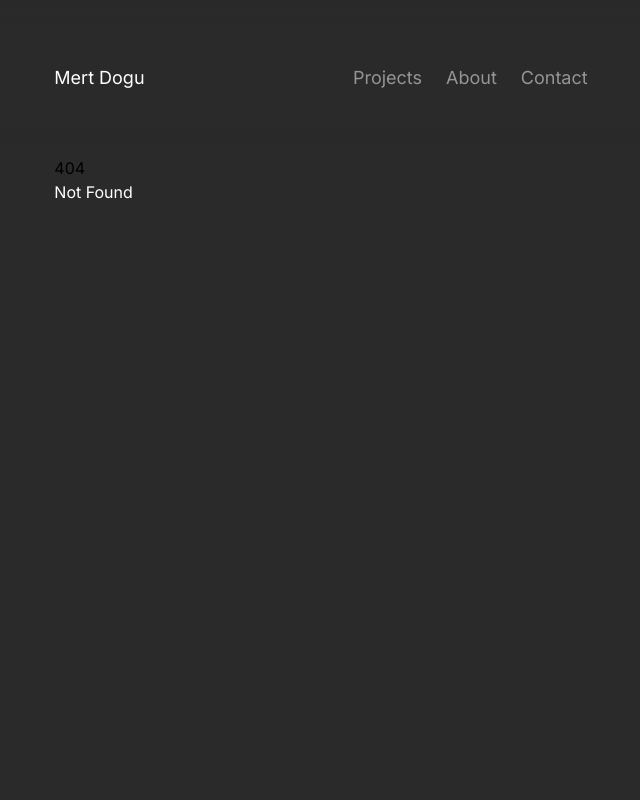
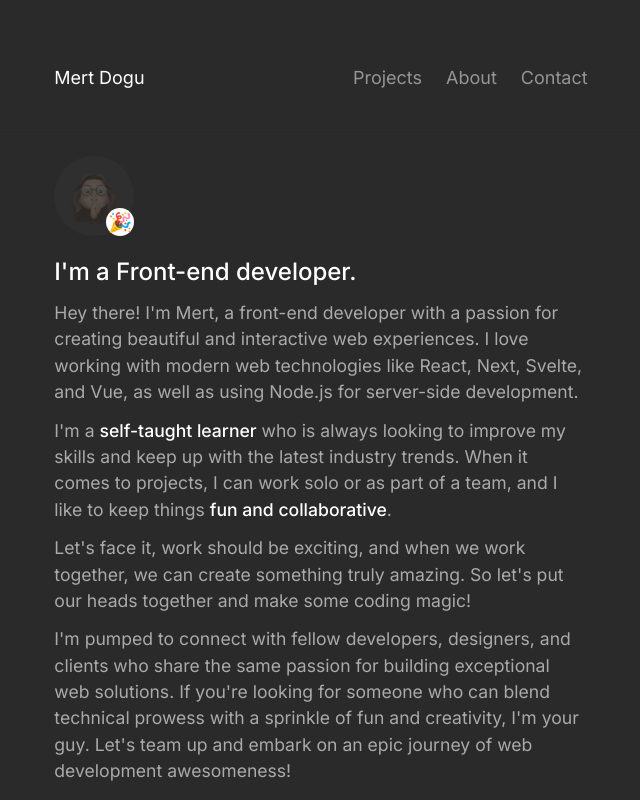
Before and after one commit to ReXulEc/mert.day, a SvelteKit app: page /about in a window 1280 px wide. Before the commit this address had no page. Shown: the top 800 px of the page, without its empty margins (319-959 px from the left). Built offline with nearby package versions, Linux system fonts and the light colour scheme.

Commit message:
feat: about me

```diff
--- /dev/null
+++ b/src/routes/about/+page.svelte
@@ -0,0 +1,25 @@
+<script>
+    import Memoji from "../../lib/components/Memoji.svelte";
+</script>
+
+<section class="space-y-5">
+    <!-- svelte-ignore a11y-click-events-have-key-events -->
+    <div>
+        <Memoji r={3} />
+    </div>
+    <div class="space-y-3">
+        <p class="text-2xl font-medium">I'm a Front-end developer.</p>
+        <p class="texts-06 text-[1.1rem] font-normal">Hey there! I'm Mert, a front-end developer with a passion for creating beautiful and interactive web experiences. I love working with modern web technologies like React, Next, Svelte, and Vue, as well as using Node.js for server-side development.</p>
+        <p class="texts-06 text-[1.1rem] font-normal">I'm a <b>self-taught learner</b> who is always looking to improve my skills and keep up with the latest industry trends. When it comes to projects, I can work solo or as part of a team, and I like to keep things <b>fun and collaborative</b>.</p>
+        <p class="texts-06 text-[1.1rem] font-normal">Let's face it, work should be exciting, and when we work together, we can create something truly amazing. So let's put our heads together and make some coding magic!</p>
+        <p class="texts-06 text-[1.1rem] font-normal">I'm pumped to connect with fellow developers, designers, and clients who share the same passion for building exceptional web solutions. If you're looking for someone who can blend technical prowess with a sprinkle of fun and creativity, I'm your guy. Let's team up and embark on an epic journey of web development awesomeness!</p>
+        <p class="texts-06 text-[1.1rem] font-normal">If you'd like to <b>connect with me</b> or <b>discuss potential collaborations</b>, feel free to reach out. I am always eager to engage with fellow professionals, clients, and enthusiasts in the web development realm. You can contact me through email at <a href="mailto:bussiness@mert.day"><b>bussiness@mert.day</b></a> or connect with me on professional platforms such as <a href="https://www.linkedin.com/in/mertdogu/"><b>LinkedIn</b></a> . I look forward to hearing from you and exploring opportunities to create remarkable web experiences together.</p>
+    </div>
+</section>
+
+<style>
+    b {
+        font-weight: 500;
+        color: white;
+    }
+</style>
```
